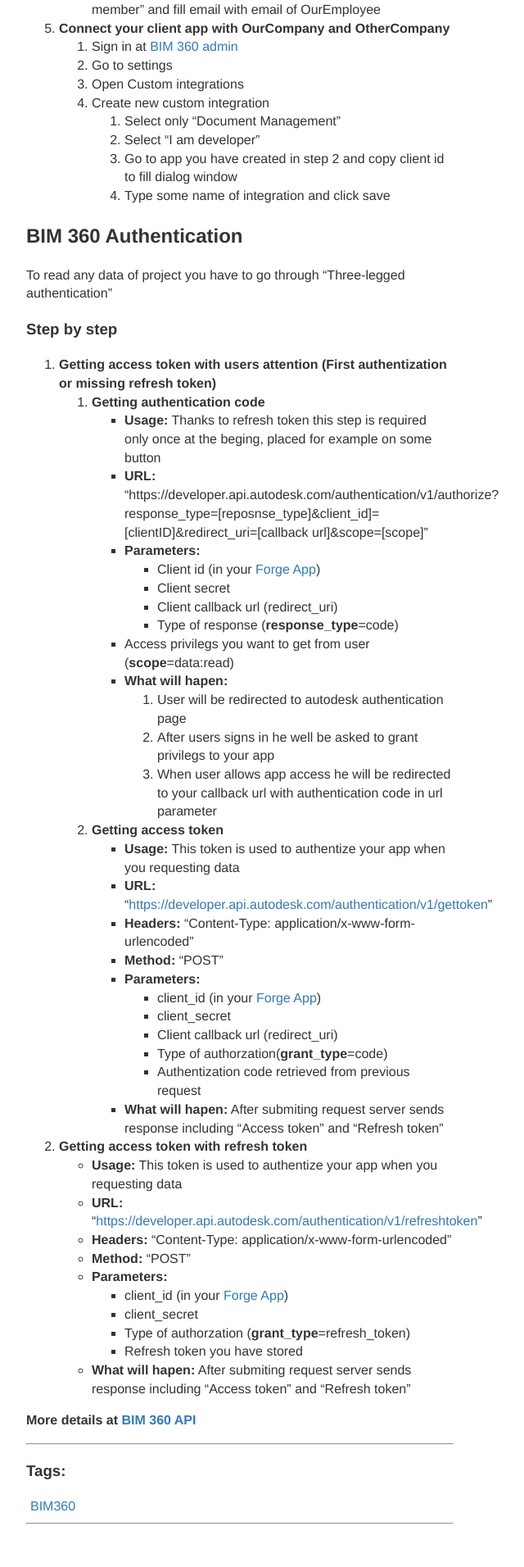
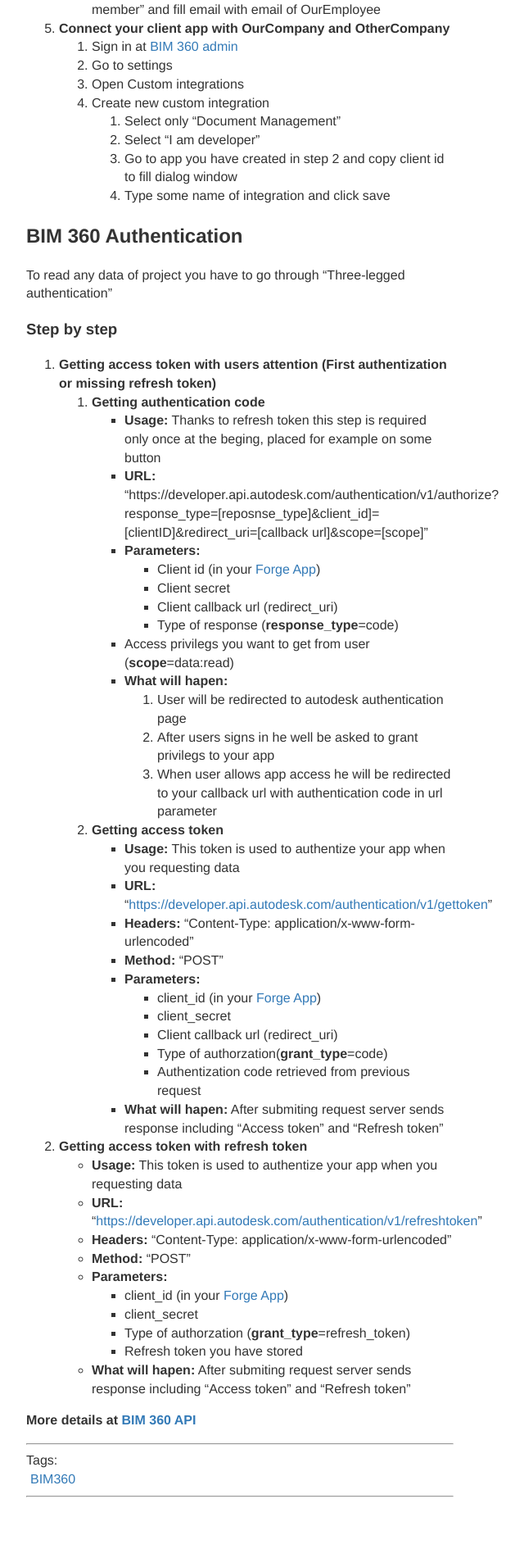
Before and after one commit to vdvorak/vitekdvorak.github.io, a Jekyll site: the page built from _posts/2021-04-03-bim360.md, in a window 1280 px wide. Shown: the part 1690-3602 px from the top of the page at 82% size, without its empty margins (255-895 px from the left). Built offline with Jekyll 4.4.1, drawn with Linux system fonts in a browser that asks for light colours; nearby versions of some CDN libraries; after the commit the page ends 3569 px from its top, so only the background shows below that.

Commit message:
Update post.html

```diff
--- a/_layouts/post.html
+++ b/_layouts/post.html
@@ -8,8 +8,8 @@ comments: false
 <article>{{ content }}</article>
 
 <hr />
-    <h3>Tags:</h3>
-            <div class="tags">
+    <span>Tags:</span>
+            <span class="tags">
               {% assign tags = site.tags %} {% for tag in tags %}
               <div class="tag">
                 <a href="/tag/{{ tag | first |  downcase }}.html">
@@ -17,7 +17,7 @@ comments: false
                 </a>
               </div>
               {% endfor %}
-    </div>
+    </span>
 <hr />
 {% if page.comments %}
   <div id="disqus_thread"></div>
```
